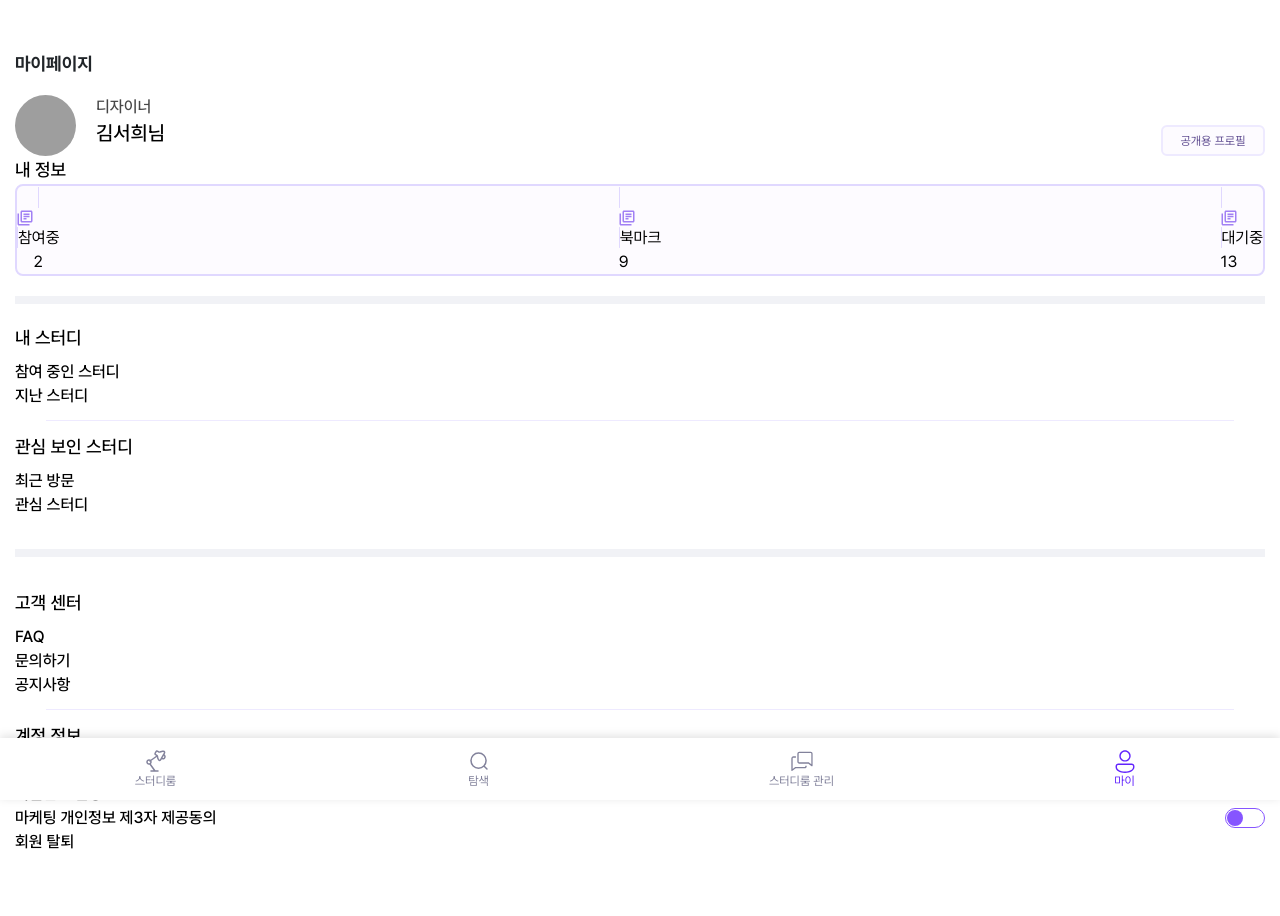
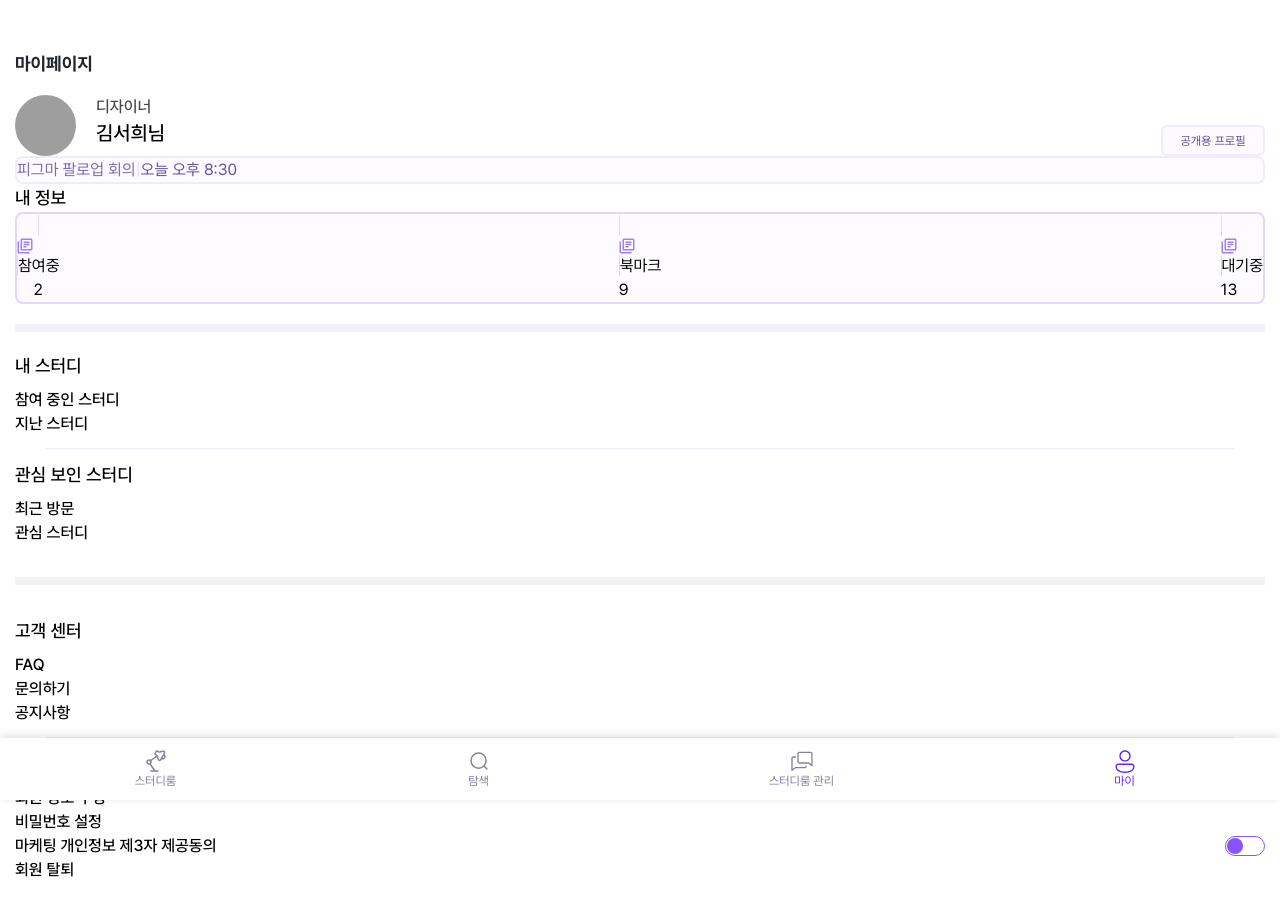
Before and after one commit to yoo-nji/Uandmy_Frontend, a Next.js app: page /mypage in a window 1280 px wide. Shown: the top 916 px of the page. Built offline with nearby package versions, Linux system fonts and the light colour scheme; grey boxes are pictures that could not be loaded.

Commit message:
[🎨style]: 마이페이지 퍼블리싱 수정

```diff
--- a/src/app/mypage/page.tsx
+++ b/src/app/mypage/page.tsx
@@ -49,6 +49,11 @@ const Page = () => {
               />
             </div>
           </div>
+        </div>
+        <div className="w-full h-auto border-2 border-[#EEEAFF] bg-[#FDFBFF] rounded-lg ">
+          <span className="text-[#7F6CAF]">피그마 팔로업 회의</span>
+          <span className="text-[#E0D8FF]">|</span>
+          <span className="text-[#645294]">오늘 오후 8:30</span>
         </div>
         <p className="font-medium text-lg">내 정보</p>
         <div className="w-full h-auto border-2 border-[#E0D8FF] bg-[#FDFBFF] rounded-lg ">
```
